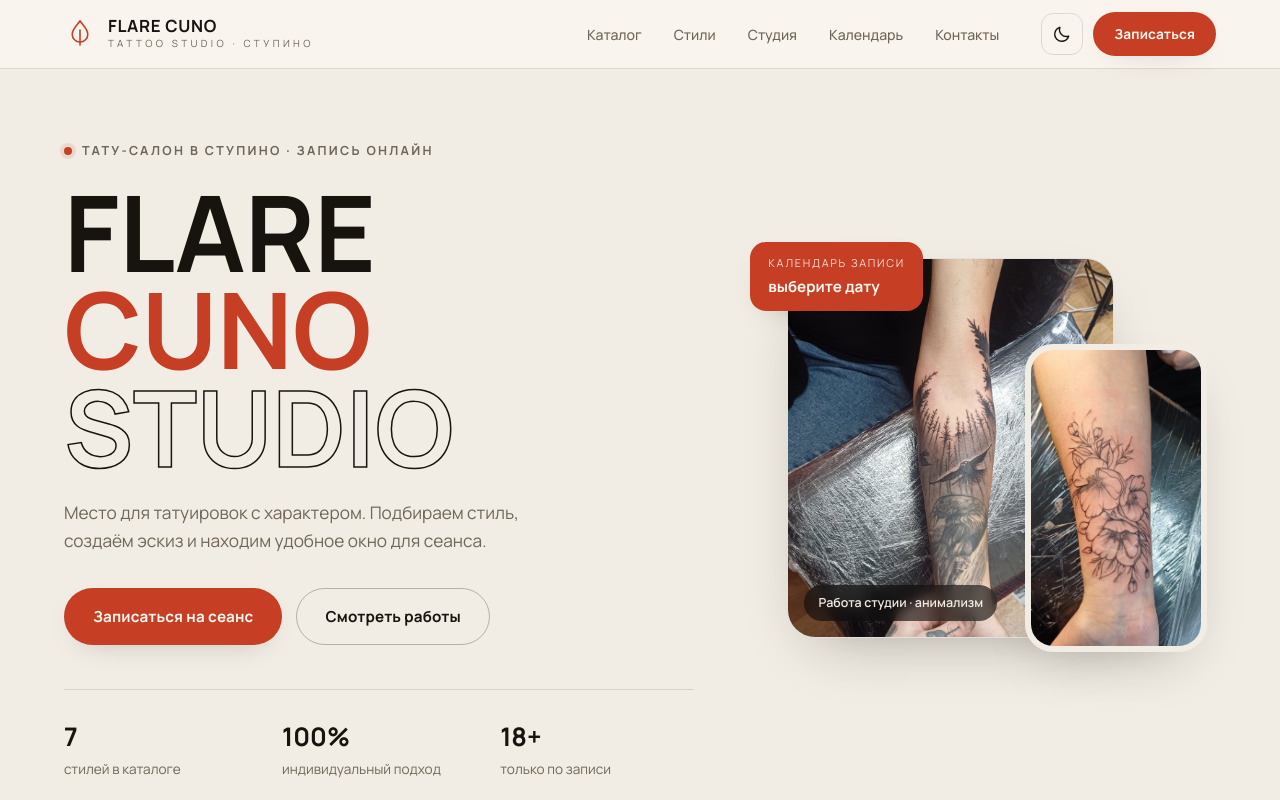
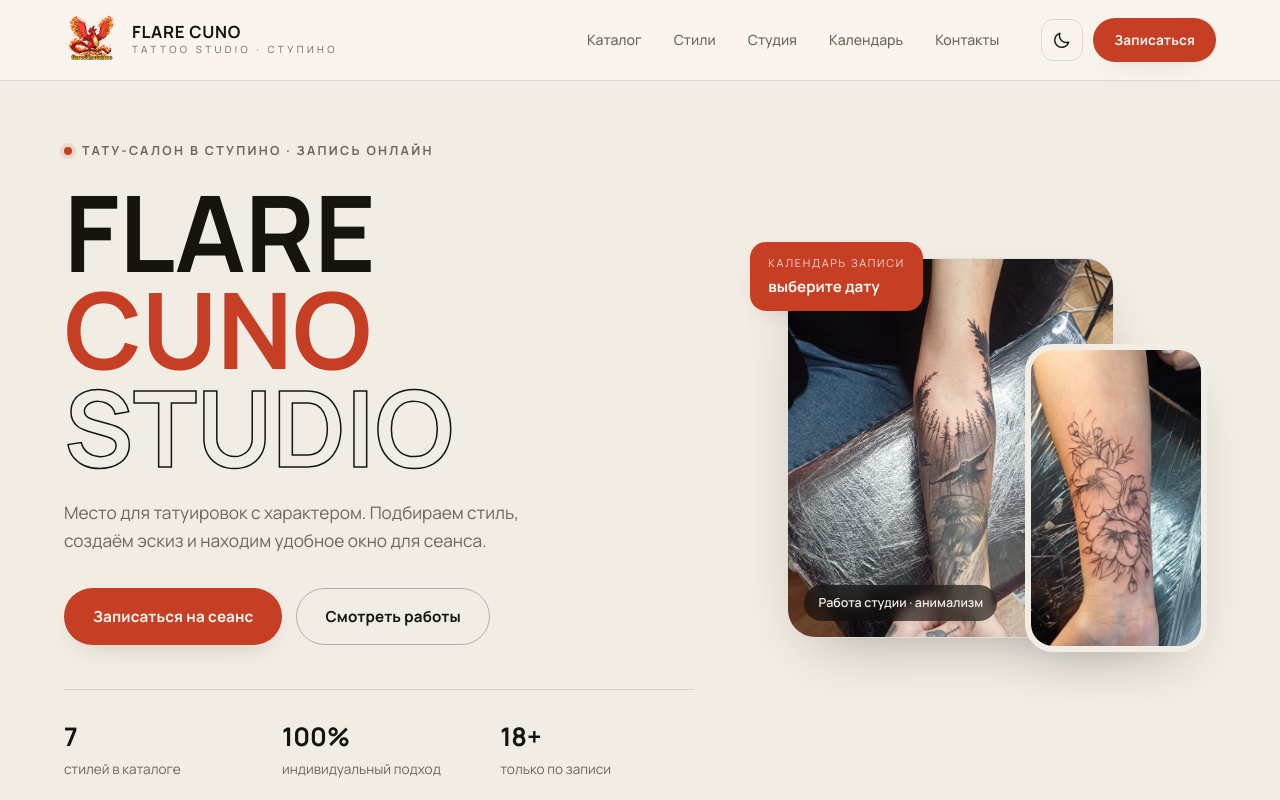
Before and after one commit to ingvar1480-beep/flare-cuno-tattoo-studio, a website: page index.html in a window 1280 px wide. Shown: the top 800 px of the page. Drawn offline with Linux system fonts and the light colour scheme; a web font is replaced by a local one.

Commit message:
Add phoenix studio logo

```diff
--- a/css/styles.css
+++ b/css/styles.css
@@ -188,6 +188,7 @@ html[data-theme="dark"] .btn-ghost:hover { color: var(--accent-strong); }
 }
 .brand { display: flex; align-items: center; gap: 12px; flex-shrink: 0; }
 .brand-mark { color: var(--accent); }
+.brand-mark img { width: 56px; height: 56px; object-fit: contain; }
 .brand-text strong {
   display: block;
   font-family: var(--font-display);
--- a/index.html
+++ b/index.html
@@ -31,7 +31,7 @@
   <div class="header-inner">
     <a class="brand" href="#top" aria-label="FLARE CUNO TATTOO STUDIO — на главную">
       <span class="brand-mark" aria-hidden="true">
-        <svg viewBox="0 0 32 32" width="32" height="32"><path d="M16 3c3.6 4.8 7.8 8.4 7.8 13.2A7.8 7.8 0 0 1 16 24a7.8 7.8 0 0 1-7.8-7.8C8.2 11.4 12.4 7.8 16 3Z" fill="none" stroke="currentColor" stroke-width="1.6"/><path d="M16 12v15" stroke="currentColor" stroke-width="1.6" stroke-linecap="round"/></svg>
+        <img src="assets/phoenix_ai_sunburst.png" alt="" width="56" height="56">
       </span>
       <span class="brand-text">
         <strong>FLARE CUNO</strong>
```
Also changed, not shown: assets/phoenix_ai_sunburst.png (added).
